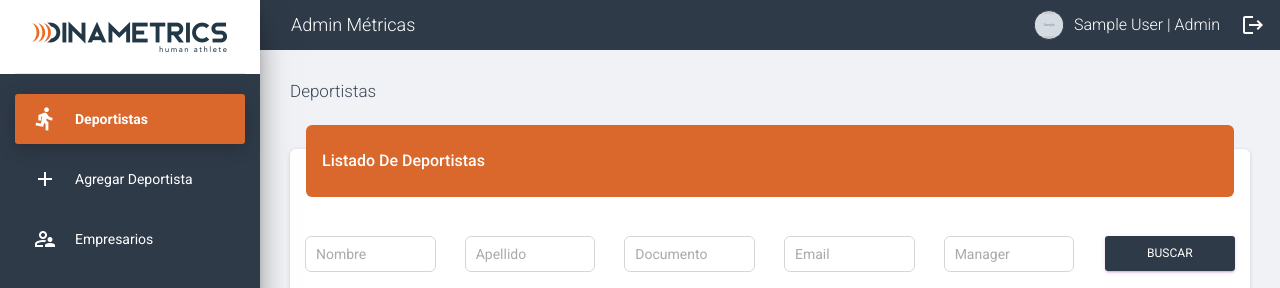
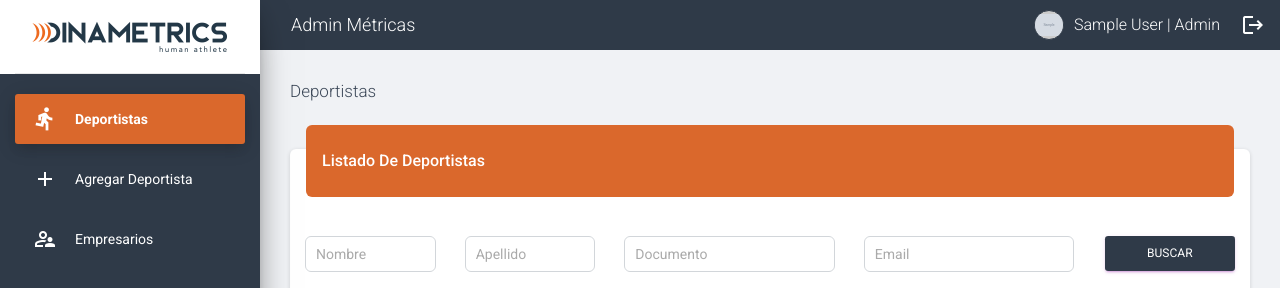
Before and after one commit to paloaltoestudio/DIN-Metrics, a Django app: page / in a window 1280 px wide. Shown: the top 288 px of the page. Run offline with Django 4.2, Linux system fonts and the light colour scheme; a user stored in the database is signed in; tables that the repository leaves empty hold one stand-in row (values such as "Sample post"); grey boxes marked "Sample" are stand-in pictures; parts of the project's set-up code (start-up, migrations or seed data) failed here and were passed over; some libraries are stand-ins or nearby versions.

Commit message:
Comment manager filter

```diff
--- a/templates/users/index.html
+++ b/templates/users/index.html
@@ -38,26 +38,26 @@
                         </div>
                       </div>
 
-                      <div class="col-sm-2">
+                      <div class="col-sm-3">
                         <div class="input-group input-group-outline mb-3">
                           <label class="form-label">Documento</label>
                           {{ filter.form.document}}
                         </div>
                       </div>
-                      <div class="col-sm-2">
+                      <div class="col-sm-3">
                         <div class="input-group input-group-outline mb-3">
                           <label class="form-label">Email</label>
                           {{ filter.form.email}}
                         </div>
                       </div>
-                      {% if request.user.role == 'ADMIN' %}
+                      {% comment %} {% if request.user.role == 'ADMIN' %}
                       <div class="col-sm-2">
                         <div class="input-group input-group-outline mb-3">
                           <label class="form-label">Manager</label>
                           {{ filter.form.manager}}
                         </div>
                       </div>
-                      {% endif %}
+                      {% endif %} {% endcomment %}
                       <div class="col-sm-2">
                         <button style="height: 35px; width: 100%" class="mt-0 py-2 px-4 btn btn-primary">Buscar</button>
                       </div>
--- a/users/filters.py
+++ b/users/filters.py
@@ -11,7 +11,7 @@ class UserFilter(django_filters.FilterSet):
     email = django_filters.CharFilter(lookup_expr='icontains', widget=forms.TextInput(attrs={'class': 'form-control'}))
     document = django_filters.CharFilter(lookup_expr='iexact', widget=forms.TextInput(attrs={'class': 'form-control'}))
 
-    manager = django_filters.CharFilter( method='get_manager', widget=forms.TextInput(attrs={'class': 'form-control'}))
+    manager = django_filters.CharFilter( method='get_manager', lookup_expr='iexact', widget=forms.TextInput(attrs={'class': 'form-control'}))
 
 
     def get_manager( self, qs, name, value):
```
